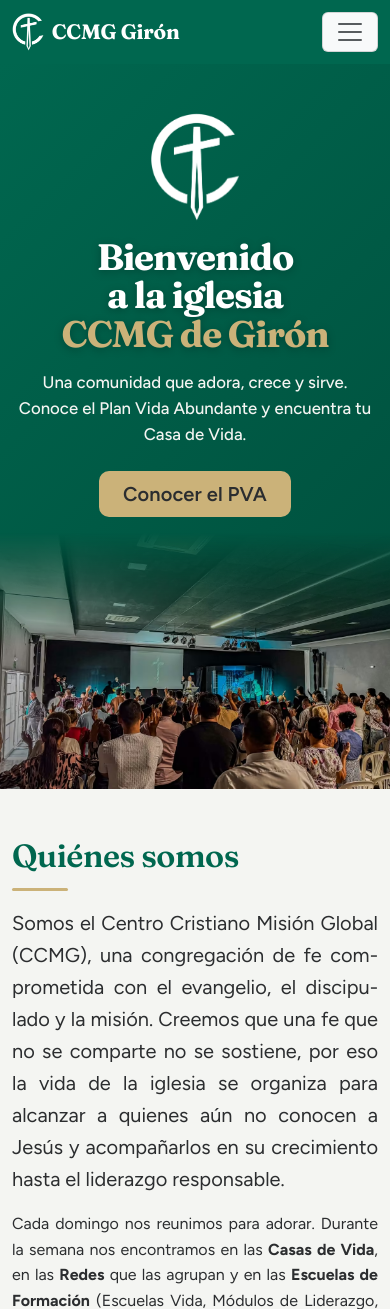
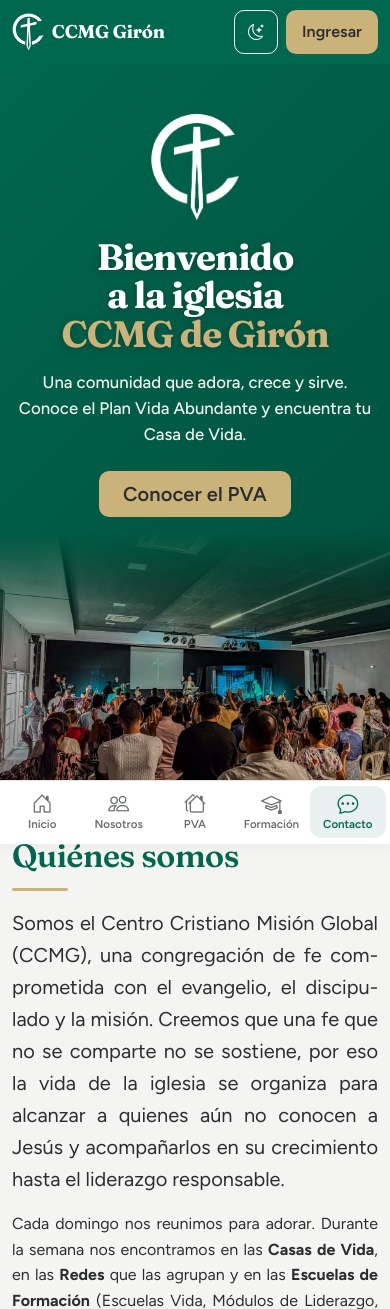
Before and after one commit to JosdaTara/PLATAFORMA-WEB-CCMG-GIRON, a Django app: page / in a window 390 px wide. Shown: the top 1309 px of the page. Run offline with Django 5.2, Linux system fonts and the light colour scheme.

Commit message:
Página pública en el celular: secciones en barra inferior al alcance del pulgar
Sin menú hamburguesa: arriba quedan el logo, el botón de tema e «Ingresar»
siempre visibles, y las cinco secciones van en una barra fija abajo con
íconos, etiquetas y la sección actual marcada. En escritorio no cambia.

Co-Authored-By: Claude Opus 5.5 <noreply@anthropic.com>

```diff
--- a/ccmg/frontend/static/css/styles.css
+++ b/ccmg/frontend/static/css/styles.css
@@ -543,3 +543,29 @@ a,button,.btn,input,select,textarea,label{touch-action:manipulation}
 .tarjeta-semana--ok .tarjeta-semana__icono{color:var(--titulo)}
 [data-theme="dark"] .tarjeta-semana--ok{border-color:rgba(92,201,167,.3)}
 @media (max-width:575.98px){.tarjeta-semana .btn{width:100%}}
+
+/* ===================== PÁGINA PÚBLICA EN EL CELULAR =====================
+   Se usa con una mano: arriba solo el logo, el tema e «Ingresar» (sin menú que abrir) y las
+   secciones en una barra fija abajo, al alcance del pulgar, con la sección actual marcada. */
+.btn-tema-movil{width:44px;height:44px;padding:0;display:inline-flex;align-items:center;justify-content:center;border-radius:var(--radio-sm)}
+.btn-ingresar-movil{min-height:44px;display:inline-flex;align-items:center;padding:.4rem 1rem}
+.nav-inferior{position:fixed;left:0;right:0;bottom:0;z-index:1030;display:grid;grid-template-columns:repeat(5,1fr);
+ padding:.35rem .25rem calc(.35rem + env(safe-area-inset-bottom));background:var(--superficie);
+ border-top:1px solid var(--borde);box-shadow:0 -6px 20px rgba(15,32,28,.10)}
+.nav-inferior__item{display:flex;flex-direction:column;align-items:center;justify-content:center;gap:.15rem;min-height:52px;
+ border-radius:12px;color:var(--texto-suave);text-decoration:none;font-size:.72rem;font-weight:600;line-height:1.1;
+ transition:color .2s ease,background-color .2s ease}
+.nav-inferior__item i{font-size:1.3rem;line-height:1}
+.nav-inferior__item:hover{color:var(--titulo)}
+.nav-inferior__item.activo{color:var(--verde);background:rgba(0,103,79,.09)}
+.nav-inferior__item.activo i{color:var(--verde)}
+.nav-inferior__item:focus-visible{outline:2px solid var(--oro);outline-offset:-2px}
+[data-theme="dark"] .nav-inferior{background:#0B1F19;box-shadow:0 -6px 20px rgba(0,0,0,.45)}
+[data-theme="dark"] .nav-inferior__item.activo,[data-theme="dark"] .nav-inferior__item.activo i{color:var(--titulo);background:rgba(92,201,167,.12)}
+@media (max-width:991.98px){
+ body:has(.nav-inferior){padding-bottom:calc(68px + env(safe-area-inset-bottom))}
+ section[id],header[id]{scroll-margin-top:72px}
+ .navbar-ccmg .navbar-brand{font-size:1.15rem}
+}
+@media (max-width:360px){.navbar-ccmg .navbar-brand .logo-nav + *,.navbar-ccmg .navbar-brand{font-size:1rem}.btn-ingresar-movil{padding:.4rem .75rem}}
+@media (prefers-reduced-motion:reduce){.nav-inferior__item{transition:none}}
--- a/ccmg/frontend/static/js/comun/ui.js
+++ b/ccmg/frontend/static/js/comun/ui.js
@@ -23,6 +23,29 @@ document.addEventListener("DOMContentLoaded", () => {
       bs.hide();
     }
   }));
+
+  /* ---- Barra inferior del celular: marca la sección que se está viendo ---- */
+  const itemsInferior = document.querySelectorAll(".nav-inferior__item");
+  if (itemsInferior.length && "IntersectionObserver" in window) {
+    const marcar = (id) => itemsInferior.forEach(a => {
+      const activo = a.dataset.seccion === id;
+      a.classList.toggle("activo", activo);
+      if (activo) a.setAttribute("aria-current", "location"); else a.removeAttribute("aria-current");
+    });
+    const visibles = new Map();
+    const espia = new IntersectionObserver((entries) => {
+      entries.forEach(e => visibles.set(e.target.id, e.isIntersecting ? e.intersectionRatio : 0));
+      let mejor = null, valor = 0;
+      visibles.forEach((v, id) => { if (v > valor) { valor = v; mejor = id; } });
+      if (mejor) marcar(mejor);
+    }, { threshold: [0, .15, .35, .6], rootMargin: "-20% 0px -35% 0px" });
+    itemsInferior.forEach(a => {
+      const sec = document.getElementById(a.dataset.seccion);
+      if (sec) espia.observe(sec);
+      a.addEventListener("click", () => marcar(a.dataset.seccion));
+    });
+    marcar("inicio");
+  }
 
   /* ---- Aparición progresiva al hacer scroll ---- */
   const animados = document.querySelectorAll(".reveal, .stagger, .fade-up");
--- a/ccmg/frontend/templates/_error.html
+++ b/ccmg/frontend/templates/_error.html
@@ -10,7 +10,7 @@
 <link rel="icon" type="image/png" href="{% static 'img/logo.png' %}">
 <link rel="preconnect" href="https://fonts.googleapis.com"><link rel="preconnect" href="https://fonts.gstatic.com" crossorigin>
 <link href="https://fonts.googleapis.com/css2?family=Figtree:wght@400;500;600;700;800&family=Fraunces:opsz,wght@9..144,500;9..144,600;9..144,700&display=swap" rel="stylesheet">
-<link href="{% static 'css/styles.css' %}?v=15" rel="stylesheet">
+<link href="{% static 'css/styles.css' %}?v=16" rel="stylesheet">
 </head>
 <body class="panel-body">
 <main class="container py-5 text-center" style="max-width:560px">
--- a/ccmg/frontend/templates/cuentas/_base_cuenta.html
+++ b/ccmg/frontend/templates/cuentas/_base_cuenta.html
@@ -10,7 +10,7 @@
 <link rel="icon" type="image/png" href="{% static 'img/logo.png' %}">
 <link rel="preconnect" href="https://fonts.googleapis.com"><link rel="preconnect" href="https://fonts.gstatic.com" crossorigin>
 <link href="https://fonts.googleapis.com/css2?family=Figtree:wght@400;500;600;700;800&family=Fraunces:opsz,wght@9..144,500;9..144,600;9..144,700&display=swap" rel="stylesheet">
-<link href="{% static 'css/styles.css' %}?v=15" rel="stylesheet">
+<link href="{% static 'css/styles.css' %}?v=16" rel="stylesheet">
 </head>
 <body>
 <main class="login-wrap py-4">
--- a/ccmg/frontend/templates/cuentas/login.html
+++ b/ccmg/frontend/templates/cuentas/login.html
@@ -10,7 +10,7 @@
 <link rel="icon" type="image/png" href="{% static 'img/logo.png' %}">
 <link rel="preconnect" href="https://fonts.googleapis.com"><link rel="preconnect" href="https://fonts.gstatic.com" crossorigin>
 <link href="https://fonts.googleapis.com/css2?family=Figtree:wght@400;500;600;700;800&family=Fraunces:opsz,wght@9..144,500;9..144,600;9..144,700&display=swap" rel="stylesheet">
-<link href="{% static 'css/styles.css' %}?v=15" rel="stylesheet">
+<link href="{% static 'css/styles.css' %}?v=16" rel="stylesheet">
 </head>
 <body>
 <div id="loader"><picture><source srcset="{% static 'img/logo.webp' %}" type="image/webp"><img src="{% static 'img/logo.png' %}" alt="Cargando..." decoding="async"></picture></div>
--- a/ccmg/frontend/templates/cuentas/selector_modulo.html
+++ b/ccmg/frontend/templates/cuentas/selector_modulo.html
@@ -10,7 +10,7 @@
 <link rel="icon" type="image/png" href="{% static 'img/logo.png' %}">
 <link rel="preconnect" href="https://fonts.googleapis.com"><link rel="preconnect" href="https://fonts.gstatic.com" crossorigin>
 <link href="https://fonts.googleapis.com/css2?family=Figtree:wght@400;500;600;700;800&family=Fraunces:opsz,wght@9..144,500;9..144,600;9..144,700&display=swap" rel="stylesheet">
-<link href="{% static 'css/styles.css' %}?v=15" rel="stylesheet">
+<link href="{% static 'css/styles.css' %}?v=16" rel="stylesheet">
 </head>
 <body>
 <div id="loader"><picture><source srcset="{% static 'img/logo.webp' %}" type="image/webp"><img src="{% static 'img/logo.png' %}" alt="Cargando..." decoding="async"></picture></div>
--- a/ccmg/frontend/templates/formacion/panel.html
+++ b/ccmg/frontend/templates/formacion/panel.html
@@ -10,7 +10,7 @@
 <link rel="icon" type="image/png" href="{% static 'img/logo.png' %}">
 <link rel="preconnect" href="https://fonts.googleapis.com"><link rel="preconnect" href="https://fonts.gstatic.com" crossorigin>
 <link href="https://fonts.googleapis.com/css2?family=Figtree:wght@400;500;600;700;800&family=Fraunces:opsz,wght@9..144,500;9..144,600;9..144,700&display=swap" rel="stylesheet">
-<link href="{% static 'css/styles.css' %}?v=15" rel="stylesheet">
+<link href="{% static 'css/styles.css' %}?v=16" rel="stylesheet">
 </head>
 <body class="panel-body">
 <div id="loader"><picture><source srcset="{% static 'img/logo.webp' %}" type="image/webp"><img src="{% static 'img/logo.png' %}" alt="Cargando..." decoding="async"></picture></div>
--- a/ccmg/frontend/templates/publico/index.html
+++ b/ccmg/frontend/templates/publico/index.html
@@ -17,7 +17,7 @@
   <link
     href="https://fonts.googleapis.com/css2?family=Figtree:wght@400;500;600;700;800&family=Fraunces:opsz,wght@9..144,500;9..144,600;9..144,700&display=swap"
     rel="stylesheet">
-  <link href="{% static 'css/styles.css' %}?v=17" rel="stylesheet">
+  <link href="{% static 'css/styles.css' %}?v=18" rel="stylesheet">
 </head>
 
 <body data-bs-spy="scroll" data-bs-target="#navbarNav" data-bs-offset="80">
@@ -26,9 +26,12 @@
     <div class="container">
       <a class="navbar-brand fw-bold d-flex align-items-center gap-2" href="{% url 'publico:index' %}"><picture><source srcset="{% static 'img/logo-blanco.avif' %}" type="image/avif"><source srcset="{% static 'img/logo-blanco.webp' %}" type="image/webp"><img
           src="{% static 'img/logo-blanco.png' %}" alt="Logo CCMG" class="logo-nav" decoding="async"></picture> CCMG Girón</a>
-      <button class="navbar-toggler bg-light" data-bs-toggle="collapse" data-bs-target="#navbarNav"
-        aria-controls="navbarNav" aria-expanded="false" aria-label="Toggle navigation"><span
-          class="navbar-toggler-icon"></span></button>
+      {# Celular: acciones siempre visibles arriba; las secciones van en la barra inferior (al alcance del pulgar) #}
+      <div class="acciones-movil d-flex d-lg-none align-items-center gap-2">
+        <button class="btn btn-outline-light btn-tema btn-tema-movil" type="button" data-tema-toggle
+          aria-pressed="false" aria-label="Cambiar a modo oscuro"><i class="bi bi-moon-stars" aria-hidden="true"></i></button>
+        <a class="btn btn-oro btn-ingresar-movil" href="{% url 'cuentas:login' %}">Ingresar</a>
+      </div>
       <div class="collapse navbar-collapse" id="navbarNav">
         <ul class="navbar-nav ms-auto align-items-lg-center">
           <li class="nav-item"><a class="nav-link nav-link-close" href="#inicio">Inicio</a></li>
@@ -357,6 +360,14 @@
     </div>
   </section>
 
+  <nav class="nav-inferior d-lg-none" aria-label="Secciones de la página">
+    <a href="#inicio" class="nav-inferior__item" data-seccion="inicio"><i class="bi bi-house-door" aria-hidden="true"></i><span>Inicio</span></a>
+    <a href="#quienes-somos" class="nav-inferior__item" data-seccion="quienes-somos"><i class="bi bi-people" aria-hidden="true"></i><span>Nosotros</span></a>
+    <a href="#pva" class="nav-inferior__item" data-seccion="pva"><i class="bi bi-houses" aria-hidden="true"></i><span>PVA</span></a>
+    <a href="#formacion" class="nav-inferior__item" data-seccion="formacion"><i class="bi bi-mortarboard" aria-hidden="true"></i><span>Formación</span></a>
+    <a href="#contacto" class="nav-inferior__item" data-seccion="contacto"><i class="bi bi-chat-dots" aria-hidden="true"></i><span>Contacto</span></a>
+  </nav>
+
   <footer class="py-4 text-center">
     <div class="container small"><picture><source srcset="{% static 'img/logo-blanco.avif' %}" type="image/avif"><source srcset="{% static 'img/logo-blanco.webp' %}" type="image/webp"><img src="{% static 'img/logo-blanco.png' %}" alt="Logo CCMG"
         class="logo-footer mb-2 d-block mx-auto" decoding="async"></picture>© 2026 Iglesia CCMG de Girón · Plataforma PVA · <a
@@ -364,7 +375,7 @@
   </footer>
   <script src="https://cdn.jsdelivr.net/npm/bootstrap@5.3.3/dist/js/bootstrap.bundle.min.js" defer></script>
   <script src="{% static 'js/comun/loader.js' %}"></script>
-  <script src="{% static 'js/comun/ui.js' %}" defer></script>
+  <script src="{% static 'js/comun/ui.js' %}?v=2" defer></script>
   <script>setTimeout(function () { var l = document.getElementById('loader'); if (l) l.classList.add('hidden'); }, 100);</script>
   <script src="{% static 'js/comun/theme.js' %}?v=2"></script>
 </body>
--- a/ccmg/frontend/templates/pva/base.html
+++ b/ccmg/frontend/templates/pva/base.html
@@ -10,7 +10,7 @@
 <link rel="icon" type="image/png" href="{% static 'img/logo.png' %}">
 <link rel="preconnect" href="https://fonts.googleapis.com"><link rel="preconnect" href="https://fonts.gstatic.com" crossorigin>
 <link href="https://fonts.googleapis.com/css2?family=Figtree:wght@400;500;600;700;800&family=Fraunces:opsz,wght@9..144,500;9..144,600;9..144,700&display=swap" rel="stylesheet">
-<link href="{% static 'css/styles.css' %}?v=15" rel="stylesheet">
+<link href="{% static 'css/styles.css' %}?v=16" rel="stylesheet">
 </head>
 <body class="panel-body">
 
--- a/ccmg/frontend/templates/pva/panel.html
+++ b/ccmg/frontend/templates/pva/panel.html
@@ -10,7 +10,7 @@
 <link rel="icon" type="image/png" href="{% static 'img/logo.png' %}">
 <link rel="preconnect" href="https://fonts.googleapis.com"><link rel="preconnect" href="https://fonts.gstatic.com" crossorigin>
 <link href="https://fonts.googleapis.com/css2?family=Figtree:wght@400;500;600;700;800&family=Fraunces:opsz,wght@9..144,500;9..144,600;9..144,700&display=swap" rel="stylesheet">
-<link href="{% static 'css/styles.css' %}?v=15" rel="stylesheet">
+<link href="{% static 'css/styles.css' %}?v=16" rel="stylesheet">
 </head>
 <body class="panel-body">
 <div id="loader"><picture><source srcset="{% static 'img/logo.webp' %}" type="image/webp"><img src="{% static 'img/logo.png' %}" alt="Cargando..." decoding="async"></picture></div>
```
Also changed, not shown: DESIGN.md (+1 -0 lines).
